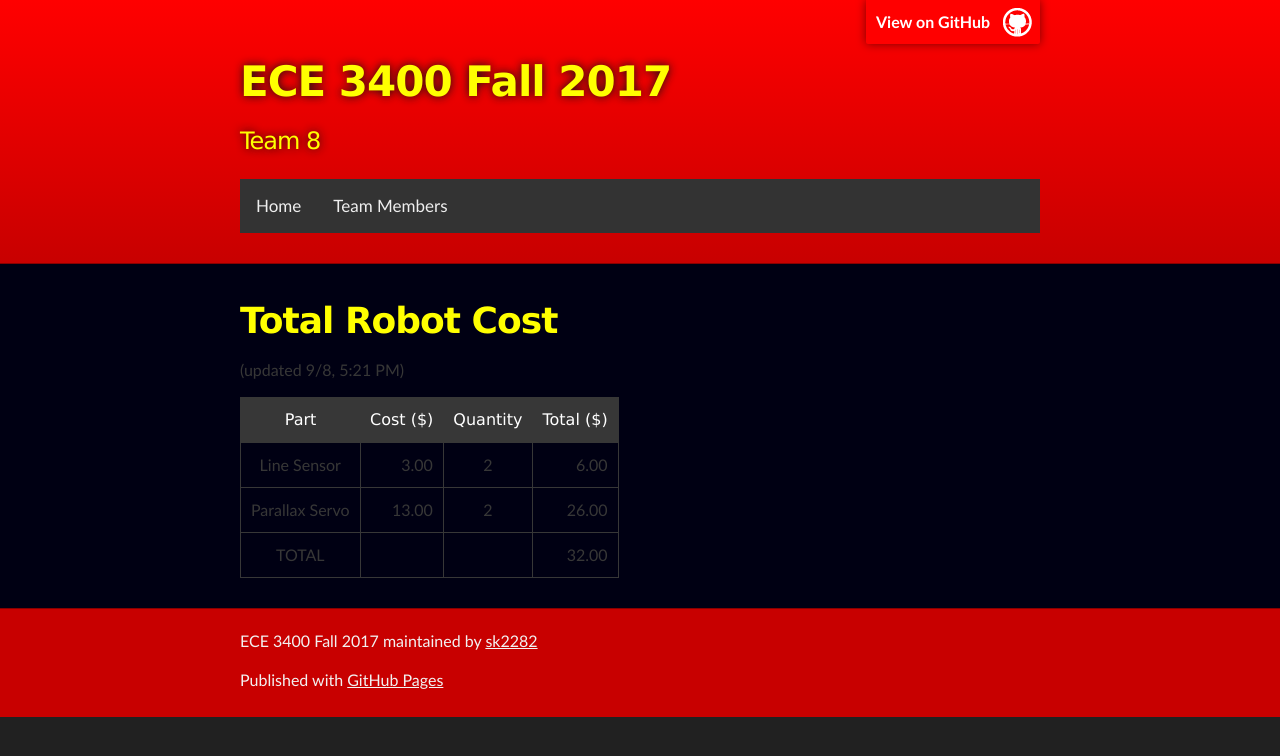
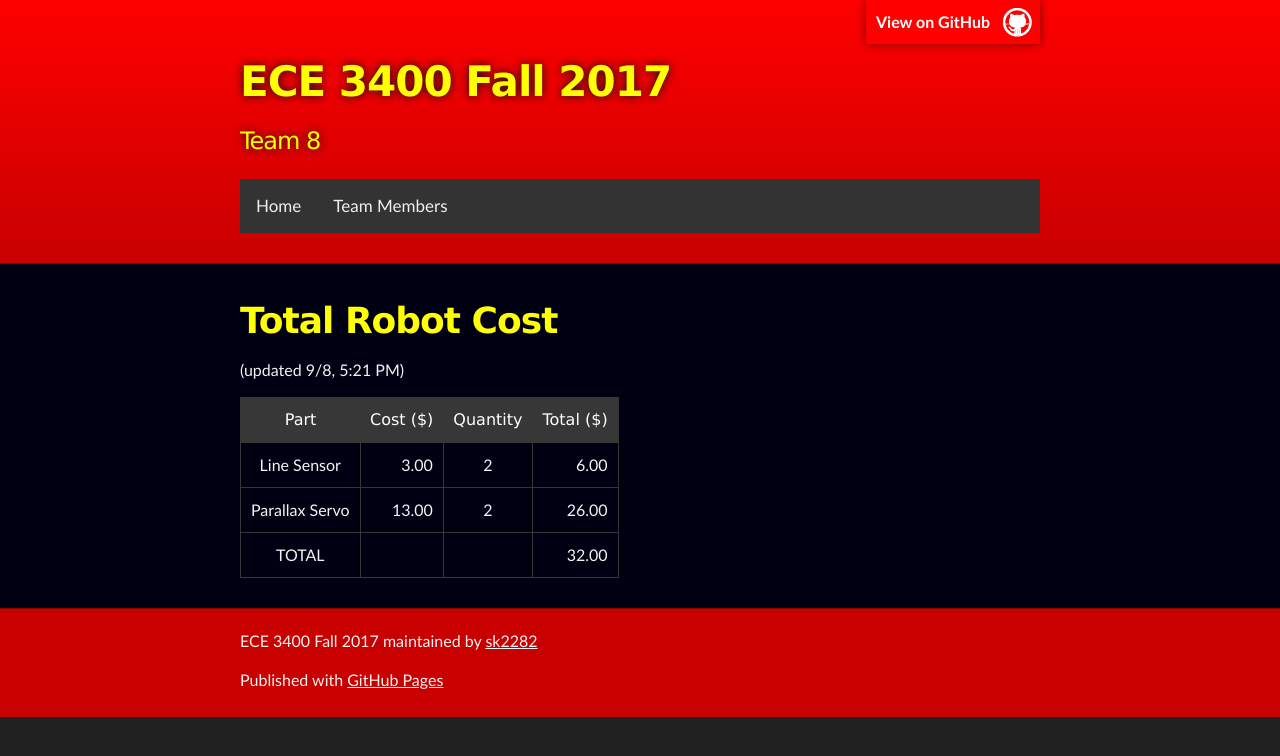
Before and after one commit to sk2282/ECE3400_Team8, a Jekyll site: the page built from cost.md, in a window 1280 px wide. Shown: the top 756 px of the page. Built offline with Jekyll 4.4.1, drawn with Linux system fonts in a browser that asks for light colours; our own code applies the rules of GitHub Pages for plain Markdown files.

Commit message:
Make theme more Star-Wars-y

```diff
--- a/_sass/jekyll-theme-slate.scss
+++ b/_sass/jekyll-theme-slate.scss
@@ -45,7 +45,7 @@
 
 body {
   box-sizing: border-box;
-  color:#373737;
+  color:#f2f2f2;
   background: #212121;
   font-size: 16px;
   font-family: 'Myriad Pro', Calibri, Helvetica, Arial, sans-serif;
```
